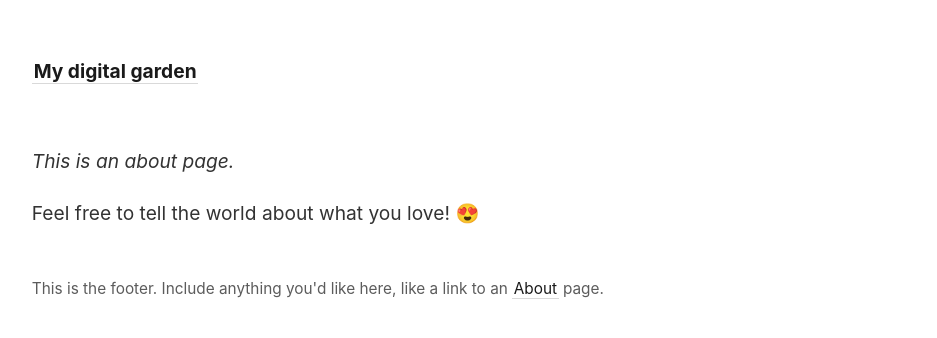
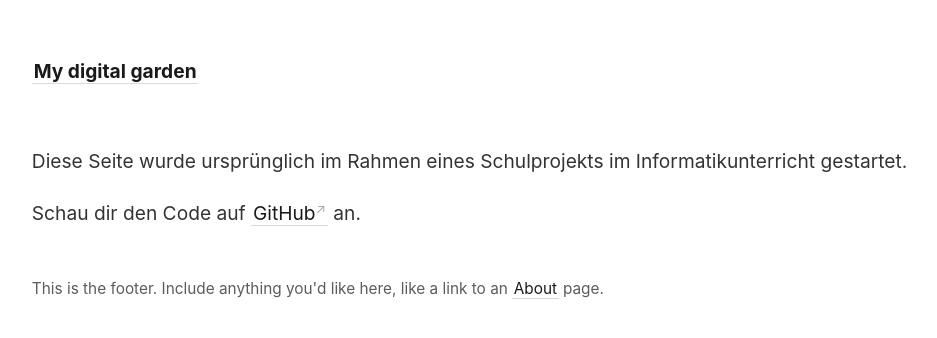
Before and after one commit to lutz-stu/school-blog, a Jekyll site: the page built from _pages/about.md, in a window 1280 px wide. Shown: the top 338 px of the page, without its empty margins (45-982 px from the left). Built offline with Jekyll 4.4.1, drawn with Linux system fonts in a browser that asks for light colours.

Commit message:
Update about page

```diff
--- a/_pages/about.md
+++ b/_pages/about.md
@@ -4,6 +4,6 @@ title: About
 permalink: /about
 ---
 
-*This is an about page.*
+Diese Seite wurde ursprünglich im Rahmen eines Schulprojekts im Informatikunterricht gestartet.
 
-Feel free to tell the world about what you love! 😍
+Schau dir den Code auf [GitHub](https://github.com/lutz-stu/school-blog) an.
```
